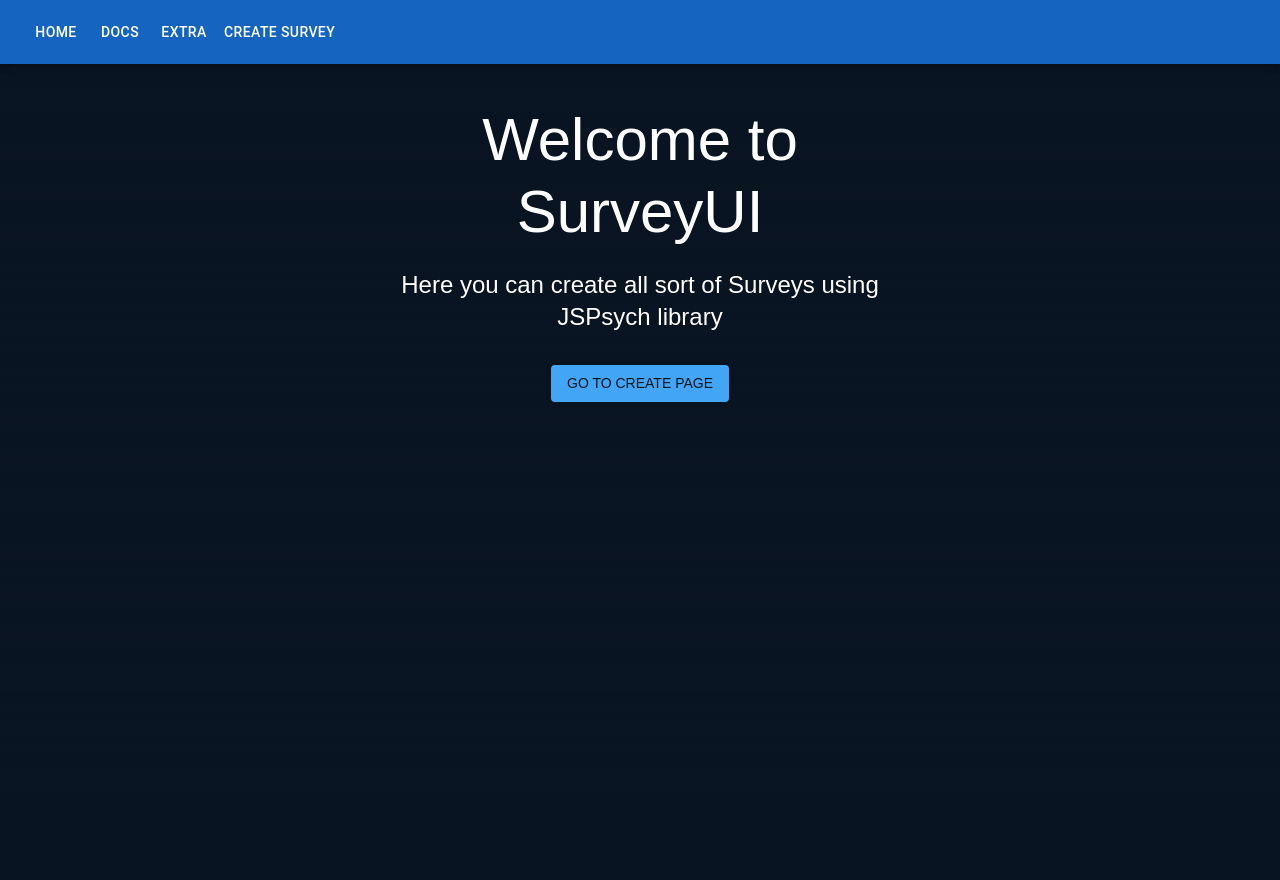
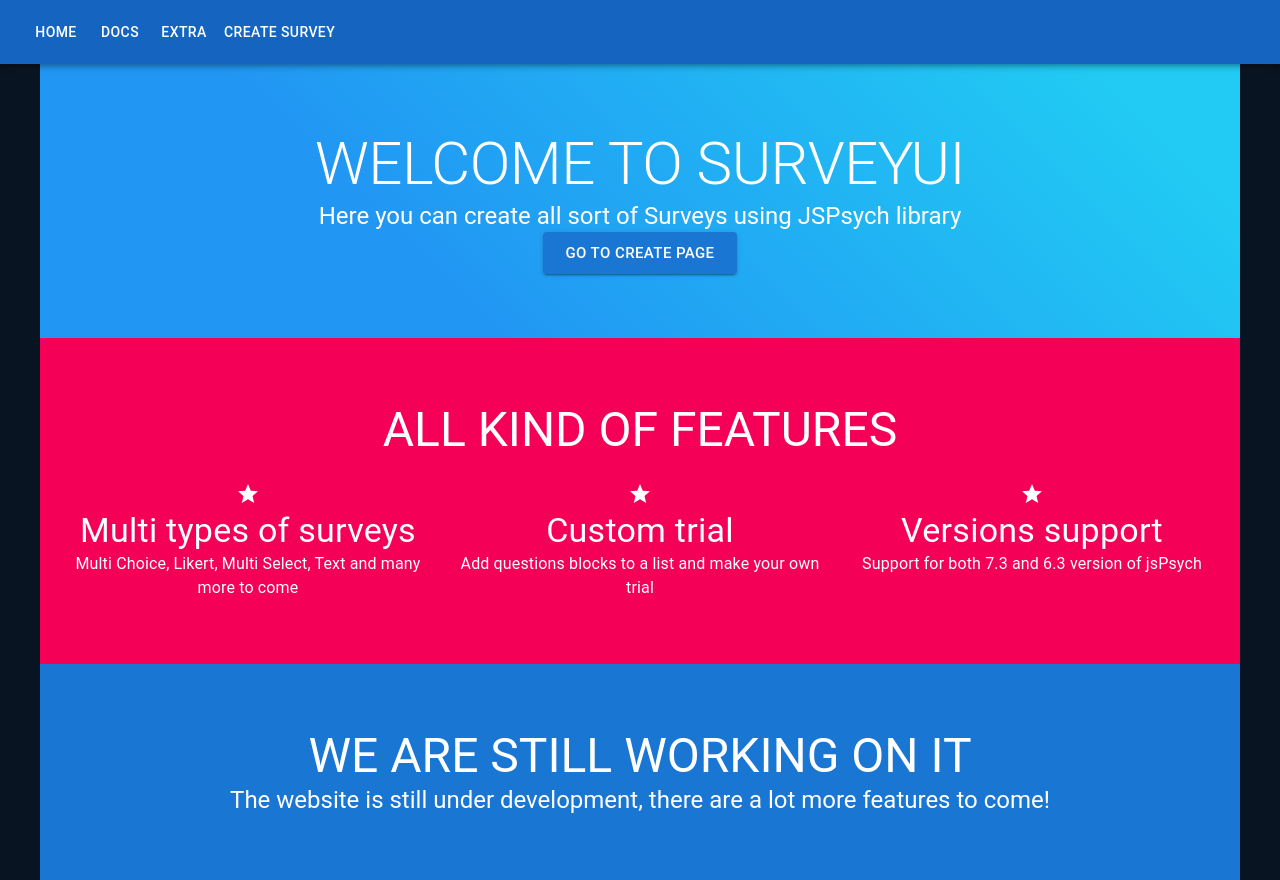
Before and after one commit to ShlomiShitrit/jspsychSurveyUI, a Next.js app: page / in a window 1280 px wide. Before the commit the page ends 800 px from the top, so only its background shows below. Built offline with nearby package versions, Linux system fonts and the light colour scheme.

Commit message:
Change the style Fixes #31

```diff
--- a/src/app/Components/UI/WelcomeMsg.tsx
+++ b/src/app/Components/UI/WelcomeMsg.tsx
@@ -8,6 +8,7 @@
 
 import { welcomeMsgStackStyle, darkNavyBlueTheme } from "@/app/General/styles";
 import { WelcomeMessageProps } from "@/app/General/interfaces";
+import styles from "@/app/LandingPage.module.css";
 
 import {
     CONTAINER_MAX_WIDTH,
@@ -56,6 +57,7 @@
                     justifyContent={STACK_JUSTIFY_CENTER}
                 >
                     <Button
+                        className={styles.button}
                         variant={BTN_VARIANT_CONTAINED}
                         color={COLOR_SUCCESS}
                         onClick={clickHandler}
--- /dev/null
+++ b/src/app/landingPage.module.css
@@ -0,0 +1,111 @@
+/* LandingPage.module.css */
+.gradientContainer {
+    background: linear-gradient(45deg, #2196f3 0%, #f50057 33%, #1976d2 67%);
+    color: white;
+    text-align: center;
+    padding: 4rem 0;
+}
+.root {
+    background: linear-gradient(45deg, #2196f3 30%, #21cbf3 90%);
+    color: white;
+    text-align: center;
+    padding: 4rem 0;
+}
+
+.header {
+    font-size: 3rem;
+    margin-bottom: 1.5rem;
+    text-transform: uppercase;
+}
+
+.description {
+    font-size: 1.5rem;
+    margin-bottom: 3rem;
+}
+
+.button {
+    padding: 1.5rem 3rem;
+    text-decoration: none;
+    background-color: #f50057;
+    color: white;
+    border-radius: 30px;
+    font-size: 1.2rem;
+    transition: background-color 0.3s;
+}
+
+.button:hover {
+    background-color: #ff4081;
+}
+
+/* New sections */
+.features {
+    background-color: #f50057;
+
+    padding: 4rem 0;
+    color: white;
+    text-align: center;
+    justify-content: center;
+}
+
+.featureIcon {
+    font-size: 3rem;
+    margin-bottom: 1rem;
+}
+
+.featureTitle {
+    font-size: 1.5rem;
+    margin-bottom: 1rem;
+}
+
+.featureDescription {
+    font-size: 1.2rem;
+    margin-bottom: 3rem;
+}
+
+.testimonials {
+    background: #fff;
+    padding: 4rem 0;
+}
+
+.testimonialText {
+    font-size: 1.4rem;
+    margin-bottom: 2rem;
+}
+
+.testimonialAuthor {
+    font-size: 1.2rem;
+    font-weight: bold;
+}
+
+/* New sections */
+.contact {
+    background: #1976d2;
+    color: white;
+    padding: 4rem 0;
+    text-align: center;
+}
+
+.contactHeader {
+    font-size: 3rem;
+    margin-bottom: 2rem;
+    text-transform: uppercase;
+}
+
+.contactDescription {
+    font-size: 1.5rem;
+    margin-bottom: 4rem;
+}
+
+.contactButton {
+    padding: 1.5rem 3rem;
+    text-decoration: none;
+    background-color: #f50057;
+    color: white;
+    border-radius: 30px;
+    font-size: 1.2rem;
+    transition: background-color 0.3s;
+}
+
+.contactButton:hover {
+    background-color: #ff4081;
+}
--- a/src/app/page.tsx
+++ b/src/app/page.tsx
@@ -1,8 +1,7 @@
 "use client";
-import { Fragment } from "react";
-import { useRouter } from "next/navigation";
-import { Provider } from "react-redux";
-import WelcomeMessage from "@/app/Components/UI/WelcomeMsg";
+import React from "react";
+import { Container, Grid, Typography, Button } from "@mui/material";
+import styles from "@/app/LandingPage.module.css";
 import store from "@/app/store/index";
 import {
     FIRST_WELCOME_MSG,
@@ -10,25 +9,120 @@
     BTN_TXT,
     CREATE_ROUTE,
 } from "@/app/General/Resources/PagesRes";
+import { useRouter } from "next/navigation";
+import { Provider } from "react-redux";
+import StarIcon from "@mui/icons-material/Star";
 
-function HomePage() {
+function LandingPage() {
     const router = useRouter();
     const changeRouteToCreate = () => {
         router.push(CREATE_ROUTE);
     };
-
     return (
         <Provider store={store}>
-            <Fragment>
-                <WelcomeMessage
-                    clickHandler={changeRouteToCreate}
-                    text1={FIRST_WELCOME_MSG}
-                    text2={SEC_WELCOME_MSG}
-                    btnText={BTN_TXT}
-                />
-            </Fragment>
+            <Container className={styles.root}>
+                <Grid container spacing={2} justifyContent="center">
+                    <Grid item xs={12}>
+                        <Typography variant="h2" className={styles.header}>
+                            {FIRST_WELCOME_MSG}
+                        </Typography>
+                        <Typography variant="h5" className={styles.description}>
+                            {SEC_WELCOME_MSG}
+                        </Typography>
+                        <Button
+                            variant="contained"
+                            size="large"
+                            className={styles.button}
+                            onClick={changeRouteToCreate}
+                        >
+                            {BTN_TXT}
+                        </Button>
+                    </Grid>
+                </Grid>
+            </Container>
+
+            <div>
+                <Container className={styles.features}>
+                    <Grid container spacing={3} justifyContent="center">
+                        <Grid item xs={12}>
+                            <Typography variant="h3" className={styles.header}>
+                                {"All kind of features"}
+                            </Typography>
+                        </Grid>
+
+                        <Grid item xs={12} sm={4}>
+                            <i className="material-icons-round feature-icon">
+                                <StarIcon />
+                            </i>
+                            <Typography
+                                variant="h4"
+                                className={styles.featureTitle}
+                            >
+                                {"Multi types of surveys"}
+                            </Typography>
+                            <Typography
+                                variant="body1"
+                                className={styles.featureDescription}
+                            >
+                                Multi Choice, Likert, Multi Select, Text and
+                                many more to come
+                            </Typography>
+                        </Grid>
+                        <Grid item xs={12} sm={4}>
+                            <i className="material-icons-round feature-icon">
+                                <StarIcon />
+                            </i>
+                            <Typography
+                                variant="h4"
+                                className={styles.featureTitle}
+                            >
+                                Custom trial
+                            </Typography>
+                            <Typography
+                                variant="body1"
+                                className={styles.featureDescription}
+                            >
+                                Add questions blocks to a list and make your own
+                                trial
+                            </Typography>
+                        </Grid>
+                        <Grid item xs={12} sm={4}>
+                            <i className="material-icons-round feature-icon">
+                                <StarIcon />
+                            </i>
+                            <Typography
+                                variant="h4"
+                                className={styles.featureTitle}
+                            >
+                                Versions support
+                            </Typography>
+                            <Typography
+                                variant="body1"
+                                className={styles.featureDescription}
+                            >
+                                Support for both 7.3 and 6.3 version of jsPsych
+                            </Typography>
+                        </Grid>
+                    </Grid>
+                </Container>
+            </div>
+
+            <div>
+                <Container className={styles.contact}>
+                    <Typography variant="h3" className={styles.contactHeader}>
+                        We are still working on it
+                    </Typography>
+                    <Typography
+                        variant="h5"
+                        className={styles.contactDescription}
+                    >
+                        The website is still under development, there are a lot
+                        more features to come!
+                    </Typography>
+                </Container>
+            </div>
         </Provider>
     );
 }
 
-export default HomePage;
+export default LandingPage;
```
Also changed, not shown: src/app/CreatePage/page.tsx (+30 -4 lines).
